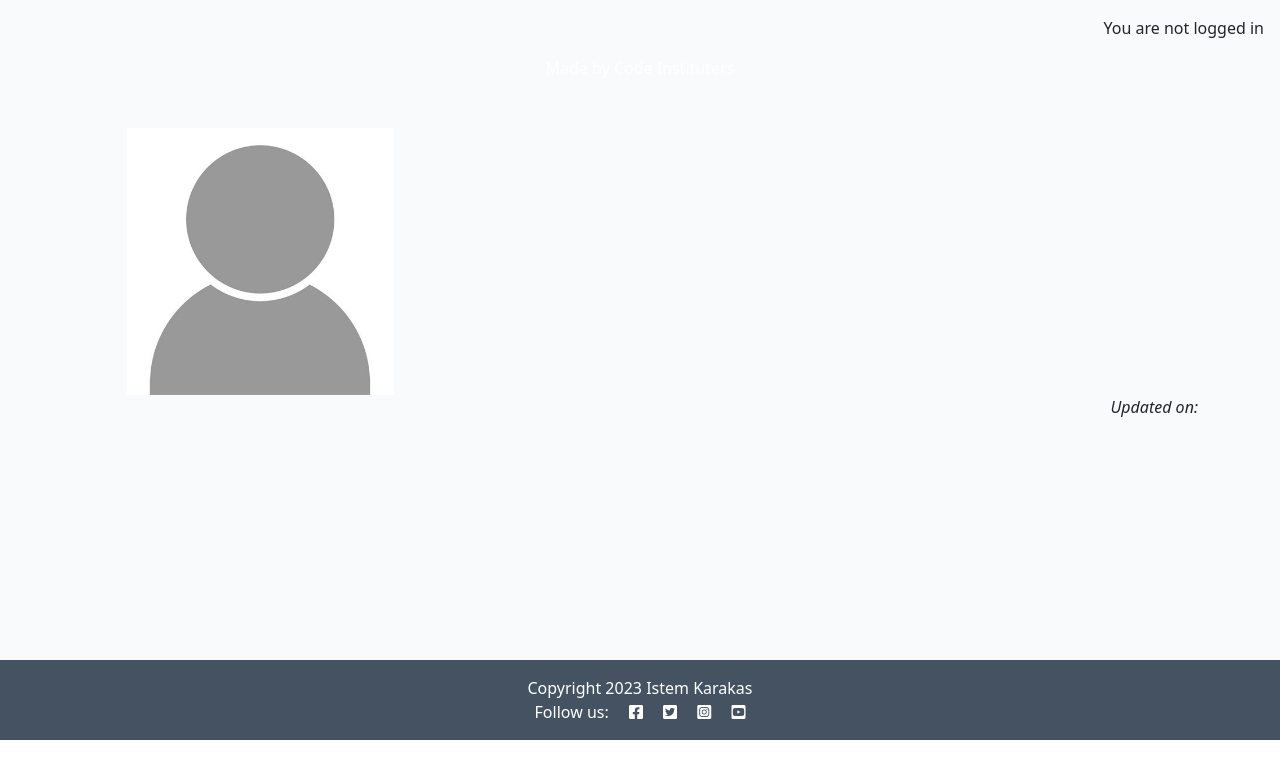
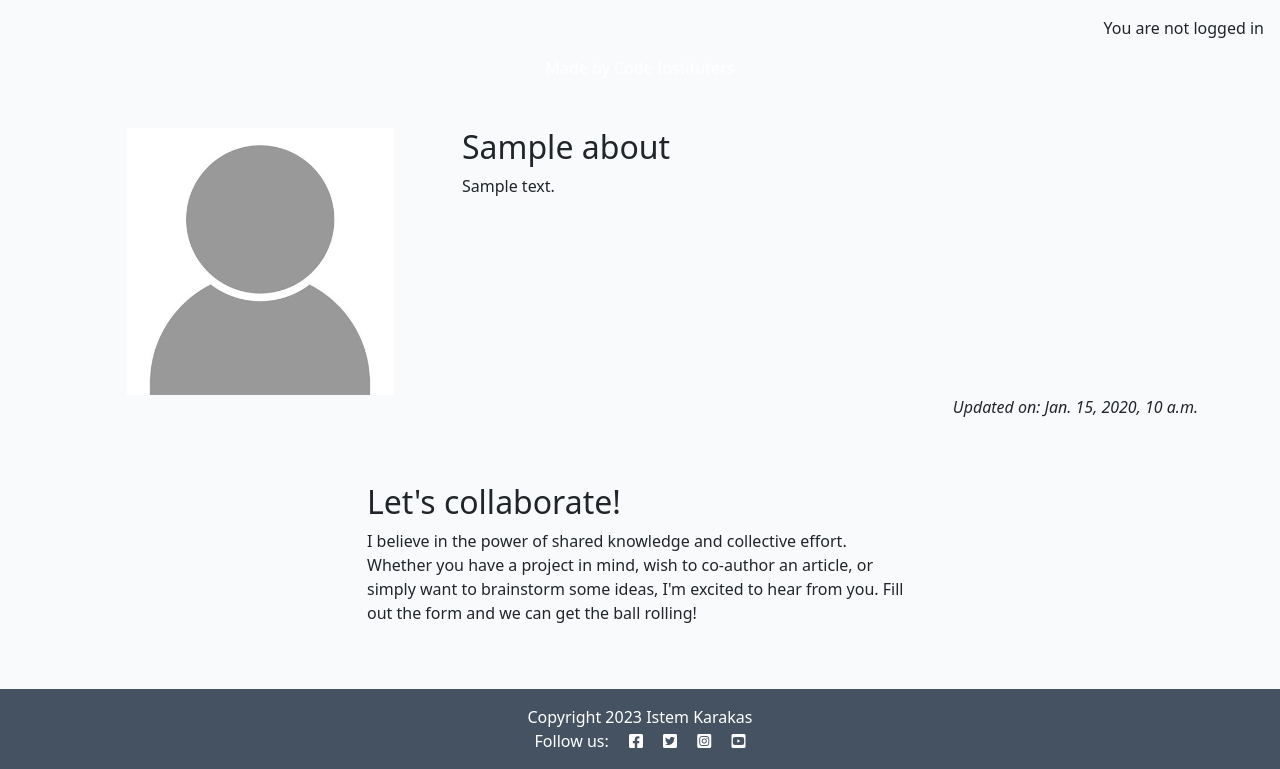
Before and after one commit to techistem/django-I-think-there-i-blog, a Django app: template about/templates/about/about_starter.html in a window 1280 px wide. Shown: the part 60-829 px from the top of the page. Before the commit the page ends 800 px from the top, so only its background shows below. Run offline with Django 4.2, Linux system fonts and the light colour scheme; the template is opened without the code that fills it: most values are stand-ins (such as "Sample title", 1, 10 or a date in 2020).

Commit message:
Update admin, models, and template for 'About' section with collaboration form functionality

```diff
--- a/about/templates/about/about_starter.html
+++ b/about/templates/about/about_starter.html
@@ -1,22 +1,36 @@
 {% extends 'base.html' %}
+{% load static %}
+
 {% block content %}
-{% load static %}
 <div class="container mt-5">
     <div class="row">
-        <div class="col-4 text-center">
+        <div class="col-12 col-md-4 text-center">
             <img src="{% static 'images/nobody.jpg' %}" width="75%">
         </div>
-        <div class="col-8">
-            <!-- Title goes between these h2 tags -->
-            <h2></h2>
-            <!-- Content goes directly underneath this -->
+        <div class="col-12 col-md-8">
+            <h2>{{ about.title }}</h2>
+            {{ about.content | safe }}
         </div>
     </div>
     <div class="row">
         <div class="col text-right">
-            <!-- Updated on field goes in here -->
-            <p class="text-end"><em>Updated on: </em></p>
+          <!-- Updated on field goes in here -->
+
+          <p class="text-end"><em>Updated on: {{ about.updated_on }}</em></p>
         </div>
-      </div>
+    </div>
+    <div class="row justify-content-center">
+        <div class="col-12 col-md-6 my-5">
+            <h2>Let's collaborate!</h2>
+            <p>I believe in the power of shared knowledge and collective effort.
+                Whether you have a project in mind, wish to co-author
+                an article, or simply want to brainstorm some ideas,
+                I'm excited to hear from you. Fill out the form
+                and we can get the ball rolling!</p>
+
+            <!-- add your form here. Your submit button should
+                                have the classes of btn, btn-secondary -->
+        </div>
+    </div>
 </div>
 {% endblock content %}
```
Also changed, not shown: about/admin.py (+13 -1 lines).
